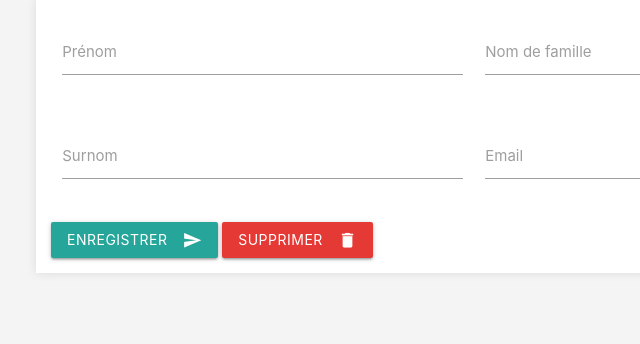
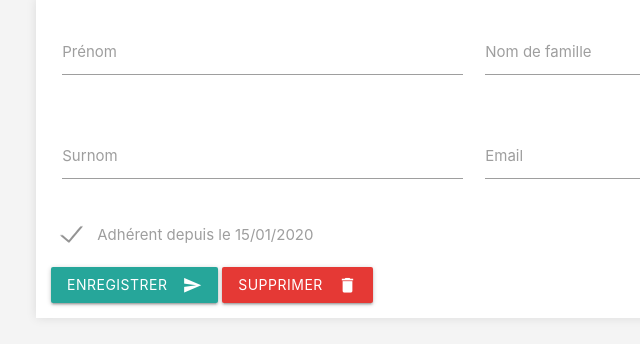
Before and after one commit to LAP-Arcade/lapadmin, a Flask app: template app/templates/visitor_edit.html.j2 in a window 1280 px wide. Shown: the part 201-545 px from the top of the page, without its empty margins (166-806 px from the left). Run offline with Flask 3, Linux system fonts and the light colour scheme; the template is opened without the code that fills it: values that come from a table or form of the project are taken from there, most other values are stand-ins (such as "Sample title", 1, 10 or a date in 2020); parts of the project's set-up code (start-up, migrations or seed data) failed here and were passed over.

Commit message:
feat(visitors): add is_member checkbox

```diff
--- a/app/routes/visitors.py
+++ b/app/routes/visitors.py
@@ -1,6 +1,8 @@
+from datetime import date
+
 import flask
 from flask_wtf import FlaskForm
-from wtforms import EmailField, StringField
+from wtforms import BooleanField, EmailField, StringField
 
 from app import app, private, routes
 from app.db import Visitor
@@ -19,6 +21,7 @@ class VisitorEditForm(FlaskForm):
     last_name = StringField("Nom de famille")
     email = EmailField("Email")
     nick = StringField("Surnom")
+    is_member = BooleanField("Adhérent")
 
 
 @private.route("/visitors/<int:id>/")
@@ -43,6 +46,8 @@ def visitor_edit(id):
         visitor.last_name = form.last_name.data
         visitor.email = form.email.data
         visitor.nick = form.nick.data
+        if form.is_member.data and not visitor.adhesion_date:
+            visitor.adhesion_date = date.today()
         s.add(visitor)
         s.commit()
         flask.flash(f"Profil du visiteur {visitor} enregistré")
@@ -70,6 +75,8 @@ def visitor_new():
         visitor.last_name = form.last_name.data
         visitor.email = form.email.data
         visitor.nick = form.nick.data
+        if form.is_member.data:
+            visitor.adhesion_date = date.today()
         if not (visitor.full_name or visitor.nick):
             flask.flash("Impossible de créer un visiteur sans nom")
             return app.render("visitor_edit", form=form)
--- a/app/templates/visitor_edit.html.j2
+++ b/app/templates/visitor_edit.html.j2
@@ -34,6 +34,19 @@
                 {{ form.email }}
             </div>
         </div>
+        <div class="row">
+            <div class="col s12">
+                <label>
+                    {% if visitor and visitor.adhesion_date %}
+                    {{ form.is_member(checked=true, disabled=true) }}
+                    <span>{{ form.is_member.label.text }} depuis le {{ visitor.adhesion_date.strftime('%d/%m/%Y') }}</span>
+                    {% else %}
+                    {{ form.is_member() }}
+                    <span>{{ form.is_member.label.text }}</span>
+                    {% endif %}
+                </label>
+            </div>
+        </div>
 
         <div class="form-actions">
             <button class="btn waves-effect waves-light" type="submit" name="action">Enregistrer
```
